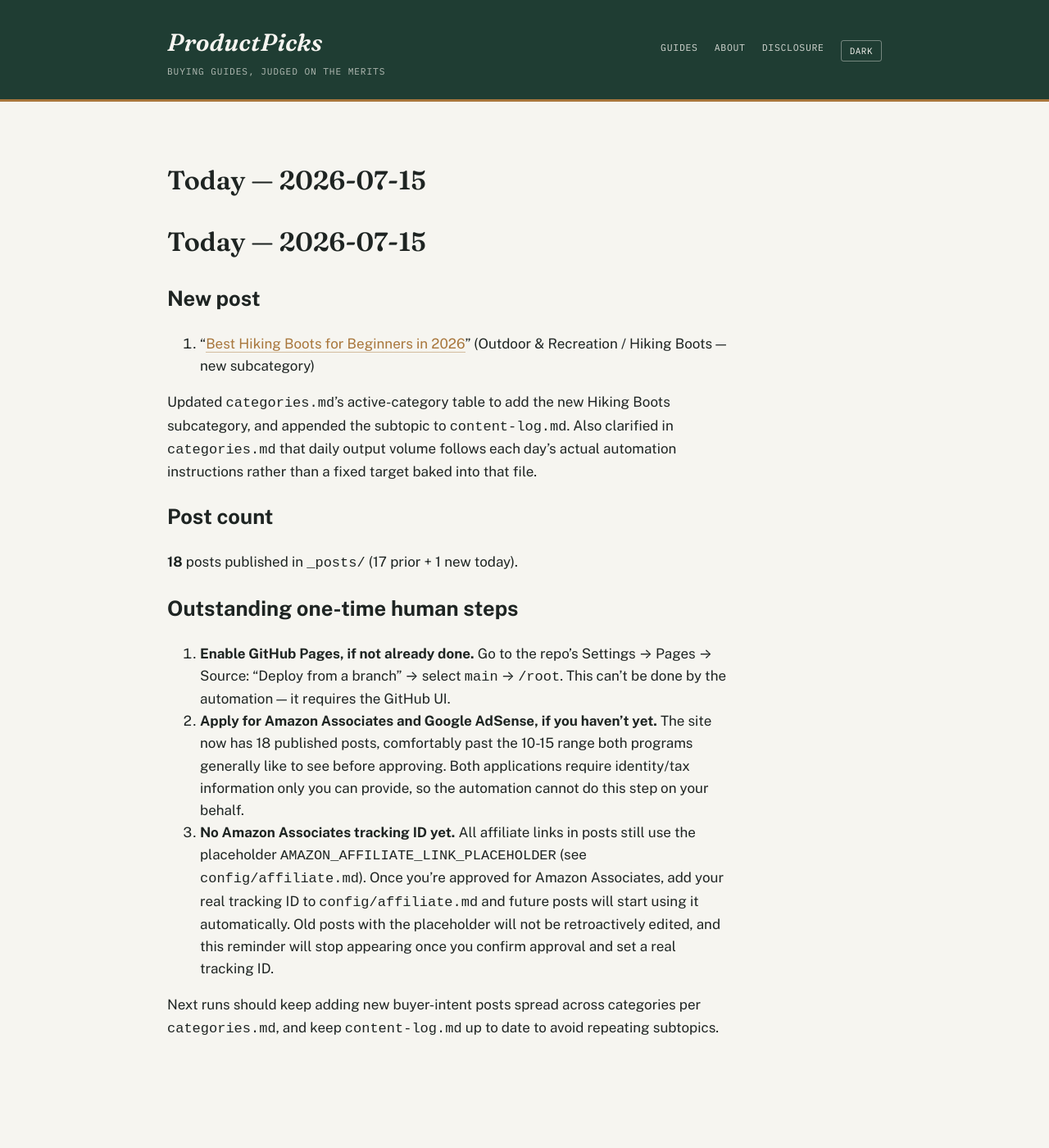
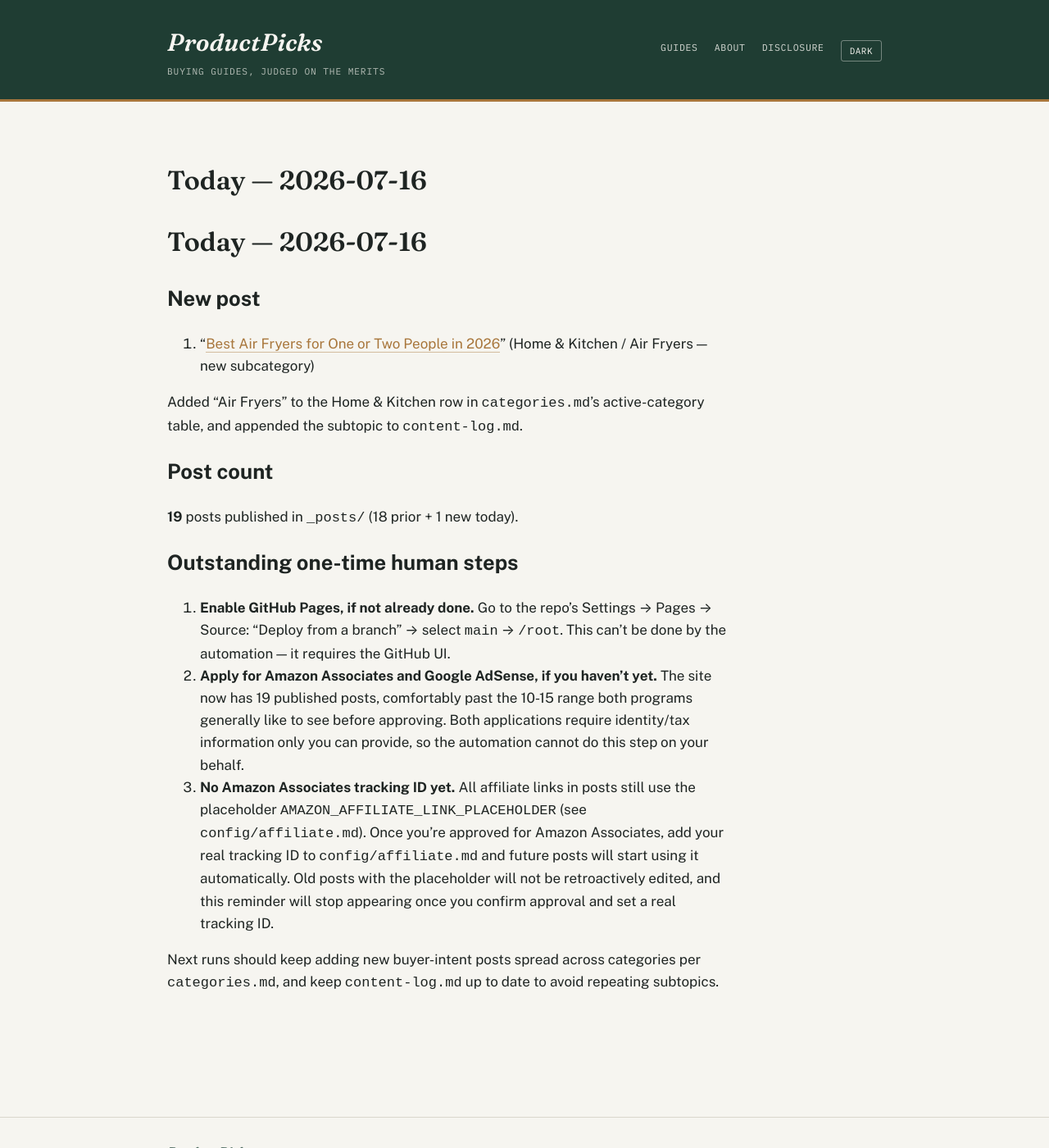
Before and after one commit to ajith198/ProductPicks, a Jekyll site: the page built from today.md, in a window 1280 px wide and 1400 px high. Shown: the whole window at 82% size. Built offline with Jekyll 4.4.1, drawn with Linux system fonts in a browser that asks for light colours; our own code applies the rules of GitHub Pages for plain Markdown files.

Commit message:
daily: 2026-07-16 new post + log update

```diff
--- a/categories.md
+++ b/categories.md
@@ -1,6 +1,6 @@
 # Categories & expansion strategy
 
-**Status: multi-category, as of 2026-07-12. Updated 2026-07-14.** ProductPicks started as a pickleball-only site (see `niche.md` for that original research). This file governs the site now that it has expanded into multiple product verticals, and is the doc future automated/daily runs should consult when choosing what to write next.
+**Status: multi-category, as of 2026-07-12. Updated 2026-07-16.** ProductPicks started as a pickleball-only site (see `niche.md` for that original research). This file governs the site now that it has expanded into multiple product verticals, and is the doc future automated/daily runs should consult when choosing what to write next.
 
 ## Front matter taxonomy
 
@@ -20,7 +20,7 @@ These two fields drive the Category / Type / Year filters in the search bar on t
 | Category | Subcategories covered so far |
 |---|---|
 | Sports | Pickleball, Soccer, Tennis, Cycling, Running |
-| Home & Kitchen | Coffee Makers, Electric Kettles, Blenders |
+| Home & Kitchen | Coffee Makers, Electric Kettles, Blenders, Air Fryers |
 | Outdoor & Recreation | Camping Tents, Sleeping Bags, Headlamps, Hiking Boots |
 
 New subcategories can be added freely within an existing category. New top-level categories should only be added when there's a genuine cluster of buyer-intent content planned for it (not a one-off post) — keep the category list short enough that the dropdown filter stays useful.
--- a/today.md
+++ b/today.md
@@ -1,19 +1,19 @@
-# Today — 2026-07-15
+# Today — 2026-07-16
 
 ## New post
 
-1. "[Best Hiking Boots for Beginners in 2026](/outdoor-gear/buying-guides/best-hiking-boots-for-beginners/)" (Outdoor & Recreation / Hiking Boots — new subcategory)
+1. "[Best Air Fryers for One or Two People in 2026](/kitchen/buying-guides/best-air-fryers-for-one-or-two-people/)" (Home & Kitchen / Air Fryers — new subcategory)
 
-Updated `categories.md`'s active-category table to add the new Hiking Boots subcategory, and appended the subtopic to `content-log.md`. Also clarified in `categories.md` that daily output volume follows each day's actual automation instructions rather than a fixed target baked into that file.
+Added "Air Fryers" to the Home & Kitchen row in `categories.md`'s active-category table, and appended the subtopic to `content-log.md`.
 
 ## Post count
 
-**18** posts published in `_posts/` (17 prior + 1 new today).
+**19** posts published in `_posts/` (18 prior + 1 new today).
 
 ## Outstanding one-time human steps
 
 1. **Enable GitHub Pages, if not already done.** Go to the repo's Settings → Pages → Source: "Deploy from a branch" → select `main` → `/root`. This can't be done by the automation — it requires the GitHub UI.
-2. **Apply for Amazon Associates and Google AdSense, if you haven't yet.** The site now has 18 published posts, comfortably past the 10-15 range both programs generally like to see before approving. Both applications require identity/tax information only you can provide, so the automation cannot do this step on your behalf.
+2. **Apply for Amazon Associates and Google AdSense, if you haven't yet.** The site now has 19 published posts, comfortably past the 10-15 range both programs generally like to see before approving. Both applications require identity/tax information only you can provide, so the automation cannot do this step on your behalf.
 3. **No Amazon Associates tracking ID yet.** All affiliate links in posts still use the placeholder `AMAZON_AFFILIATE_LINK_PLACEHOLDER` (see `config/affiliate.md`). Once you're approved for Amazon Associates, add your real tracking ID to `config/affiliate.md` and future posts will start using it automatically. Old posts with the placeholder will not be retroactively edited, and this reminder will stop appearing once you confirm approval and set a real tracking ID.
 
 Next runs should keep adding new buyer-intent posts spread across categories per `categories.md`, and keep `content-log.md` up to date to avoid repeating subtopics.
```
Also changed, not shown: _posts/2026-07-16-best-air-fryers-for-one-or-two-people.md (added, +60 -0 lines), content-log.md (+1 -0 lines).
